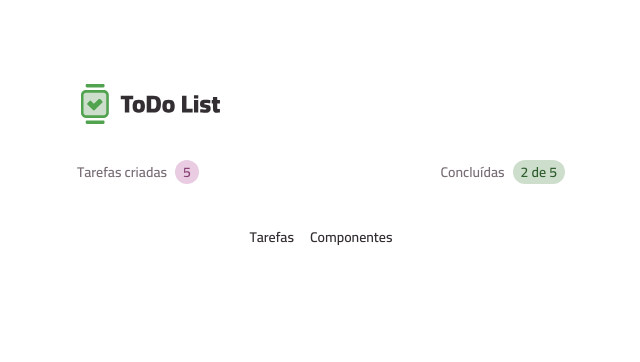
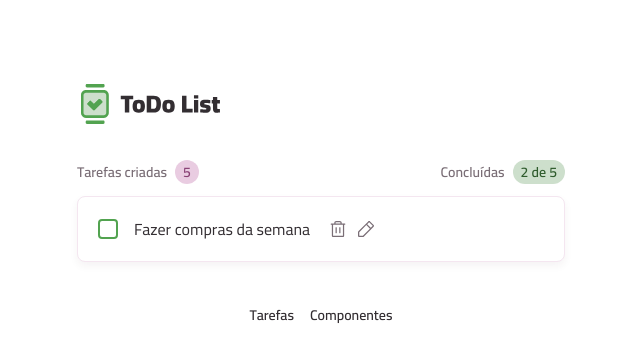
Before and after one commit to Thaisfelicio/todo-list-React, a React (Vite) app: page / in a window 1280 px wide. Shown: the top 362 px of the page, without its empty margins (319-959 px from the left). Built offline with nearby package versions, Linux system fonts and the light colour scheme.

Commit message:
feat(page-home): add task component

```diff
--- /dev/null
+++ b/src/core-components/task-item.tsx
@@ -0,0 +1,53 @@
+import ButtonIcon from "../components/button-icon";
+import Card from "../components/card";
+import InputCheckbox from "../components/input-checkbox";
+import Text from "../components/text";
+import TrashIcon from "../assets/icons/trash.svg?react";
+import PencilIcon from "../assets/icons/pencil.svg?react";
+import XIcon from "../assets/icons/x.svg?react";
+import CheckIcon from "../assets/icons/check.svg?react";
+import React from "react";
+import InputText from "../components/input-text";
+
+export default function TaskItem() {
+  const [isEditing, setIsEditing] = React.useState(false);
+
+  function handleEditTask() {
+    setIsEditing(true);
+  }
+
+  function handleExitEditTask() {
+    setIsEditing(false);
+  }
+
+  return (
+    <Card size="md" className="flex items-center gap-4">
+      {!isEditing ? (
+        <>
+          <InputCheckbox />
+          <Text>Fazer compras da semana</Text>
+          <div className="flex gap-1">
+            <ButtonIcon icon={TrashIcon} variant="tertiary" />
+            <ButtonIcon
+              icon={PencilIcon}
+              variant="tertiary"
+              onClick={handleEditTask}
+            />
+          </div>
+        </>
+      ) : (
+        <>
+          <InputText className="flex-1" />
+          <div className="flex gap-1">
+            <ButtonIcon
+              icon={XIcon}
+              variant="secondary"
+              onClick={handleExitEditTask}
+            />
+            <ButtonIcon icon={CheckIcon} variant="primary" />
+          </div>
+        </>
+      )}
+    </Card>
+  );
+}
--- a/src/pages/page-home.tsx
+++ b/src/pages/page-home.tsx
@@ -1,4 +1,5 @@
 import Container from "../components/container";
+import TaskItem from "../core-components/task-item";
 import TasksSummary from "../core-components/tasks-summary";
 
 export default function PageHome() {
@@ -7,6 +8,8 @@ export default function PageHome() {
       <header className="flex items-center justify-between">
         <TasksSummary />
       </header>
+
+      <TaskItem />
     </Container>
   );
 }
```
